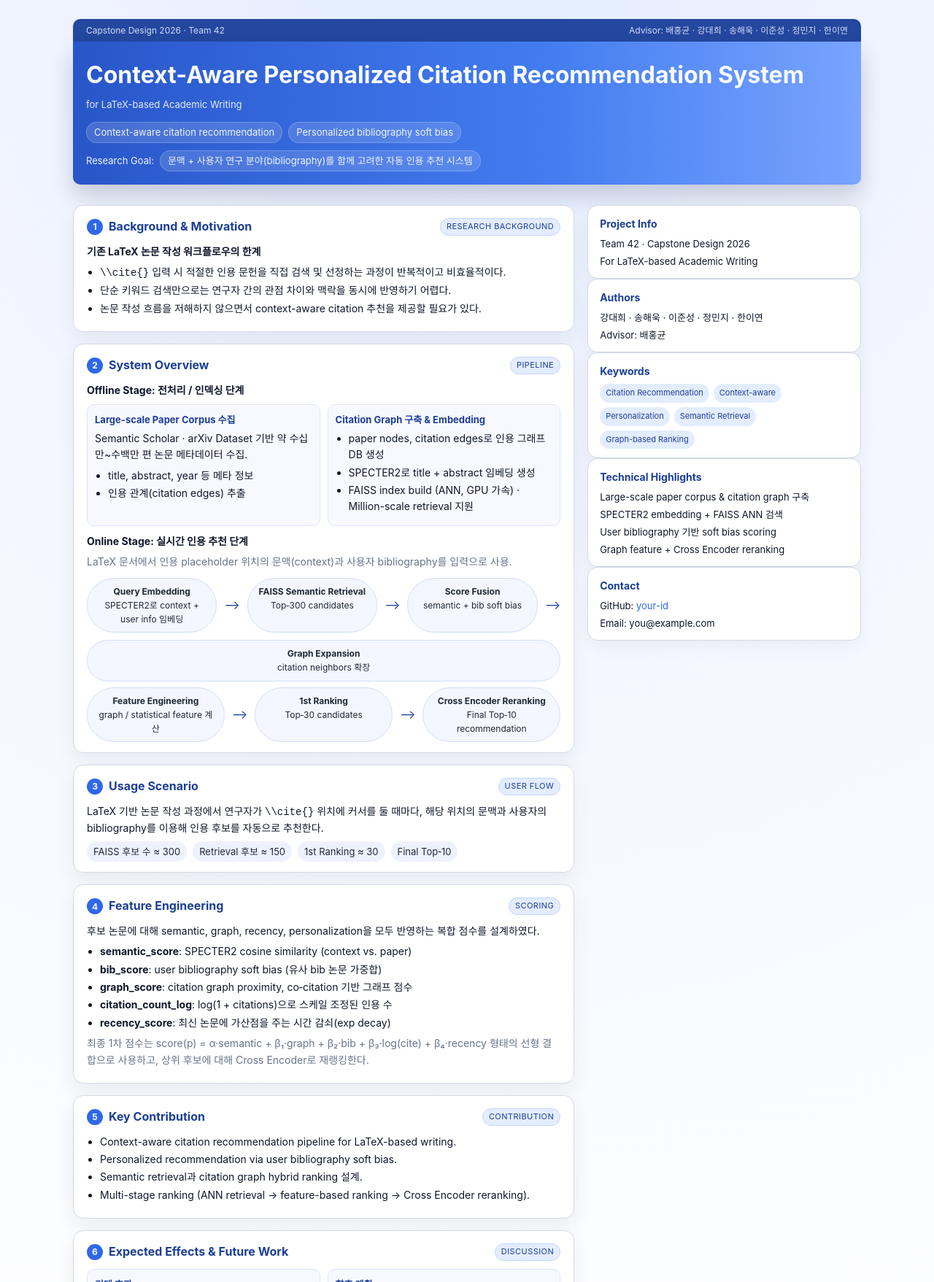
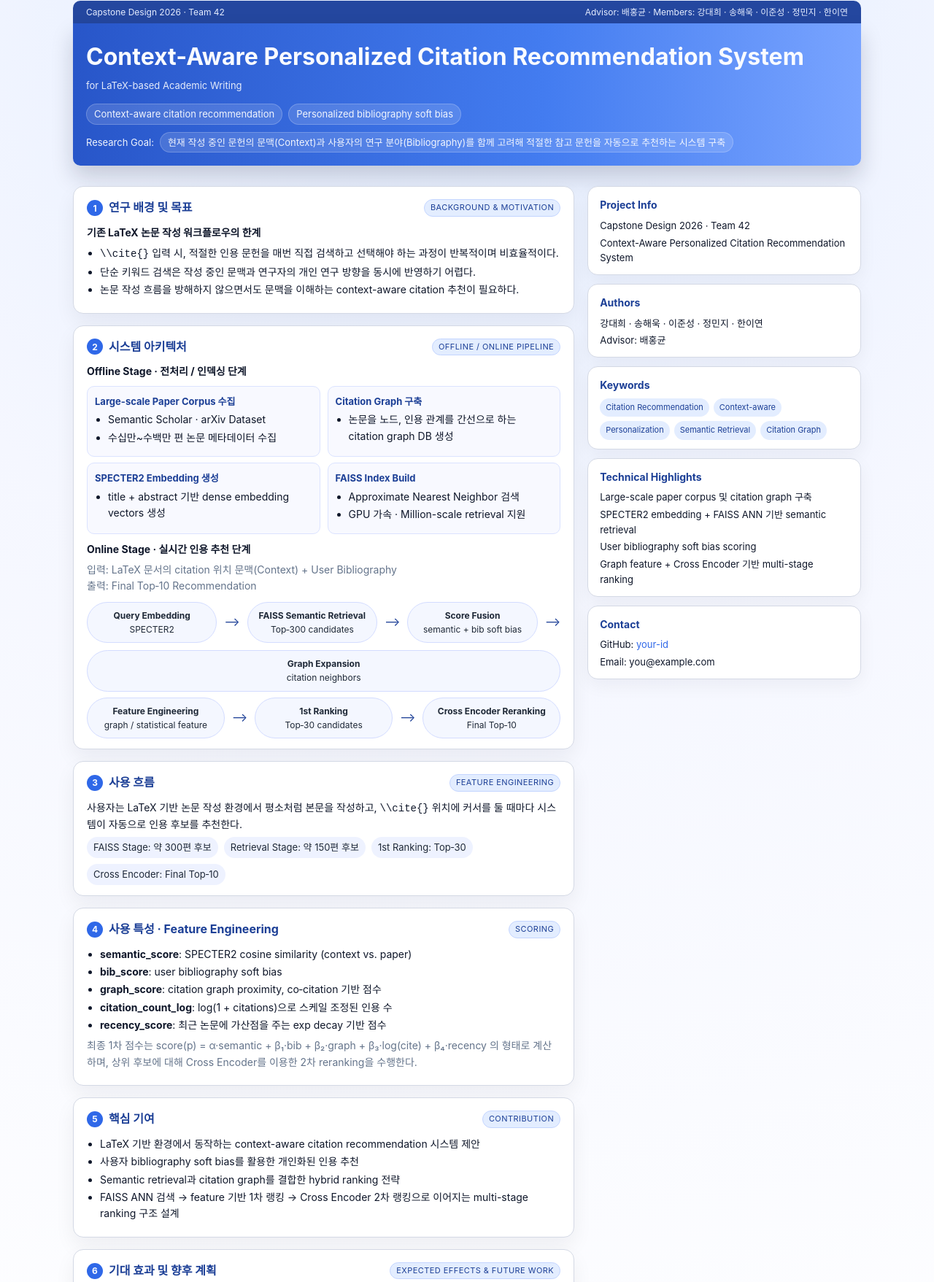
Before and after one commit to minji1217/hello-world, a plain HTML site: page index.html in a window 1280 px wide. Shown: the part 57-1814 px from the top of the page at 73% size. Drawn offline with Linux system fonts and the light colour scheme.

Commit message:
Update index.html

````diff
--- a/index.html
+++ b/index.html
@@ -1,5 +1,4 @@
-아주 잘 보여!
-이제 이 포스터 내용을 그대로 반영한 GitHub Pages용 `index.html`을 만들어 줄게. 아래 코드를 통째로 복붙해서 `index.html`로 저장하면 바로 쓸 수 있어. (화이트-블루톤, 단일 파일, 모바일 대응까지 넣었어.)
+
 
 ```html
 <!DOCTYPE html>
@@ -20,11 +19,7 @@
       --border-soft: #d4d9e5;
     }
 
-    * {
-      box-sizing: border-box;
-      margin: 0;
-      padding: 0;
-    }
+    * { box-sizing: border-box; margin: 0; padding: 0; }
 
     body {
       font-family: -apple-system, BlinkMacSystemFont, "Segoe UI", system-ui, sans-serif;
@@ -33,14 +28,8 @@
       line-height: 1.6;
     }
 
-    a {
-      color: var(--accent);
-      text-decoration: none;
-    }
-
-    a:hover {
-      text-decoration: underline;
-    }
+    a { color: var(--accent); text-decoration: none; }
+    a:hover { text-decoration: underline; }
 
     .page {
       max-width: 1120px;
@@ -48,7 +37,7 @@
       padding: 32px 20px 64px;
     }
 
-    /* Top banner */
+    /* Top banner + header */
     .top-bar {
       background: #24479f;
       color: #e5edff;
@@ -58,10 +47,6 @@
       display: flex;
       justify-content: space-between;
       align-items: center;
-    }
-
-    .top-bar span {
-      opacity: 0.9;
     }
 
     header {
@@ -165,26 +150,15 @@
       letter-spacing: 0.04em;
     }
 
-    .section h3 {
-      font-size: 14px;
-      font-weight: 700;
-      margin-bottom: 6px;
-    }
-
-    .section p {
-      font-size: 14px;
-      margin-bottom: 6px;
-    }
+    .section h3 { font-size: 14px; font-weight: 700; margin-bottom: 6px; }
+    .section p { font-size: 14px; margin-bottom: 6px; }
 
     .section ul {
       font-size: 14px;
       padding-left: 18px;
       margin-bottom: 6px;
     }
-
-    .section ul li + li {
-      margin-top: 2px;
-    }
+    .section ul li + li { margin-top: 2px; }
 
     .note {
       font-size: 12px;
@@ -232,7 +206,6 @@
       border: 1px solid #dbe3ff;
       font-size: 13px;
     }
-
     .box h4 {
       font-size: 13px;
       font-weight: 700;
@@ -255,7 +228,7 @@
       color: #1f2937;
     }
 
-    /* Right column cards */
+    /* Right column */
     .side-card {
       background: var(--bg-card);
       border-radius: 14px;
@@ -263,6 +236,7 @@
       box-shadow: 0 8px 24px rgba(15, 23, 42, 0.05);
       padding: 14px 16px 12px;
       font-size: 13px;
+      margin-bottom: 12px;
     }
 
     .side-title {
@@ -272,14 +246,8 @@
       margin-bottom: 6px;
     }
 
-    .side-card ul {
-      list-style: none;
-      padding-left: 0;
-    }
-
-    .side-card ul li + li {
-      margin-top: 3px;
-    }
+    .side-card ul { list-style: none; padding-left: 0; }
+    .side-card ul li + li { margin-top: 3px; }
 
     .chip-row {
       display: flex;
@@ -319,34 +287,24 @@
     }
 
     @media (max-width: 880px) {
-      main {
-        grid-template-columns: minmax(0, 1fr);
-      }
+      main { grid-template-columns: minmax(0, 1fr); }
     }
 
     @media (max-width: 520px) {
-      .page {
-        padding: 20px 14px 40px;
-      }
-      header {
-        padding: 16px 14px 14px;
-      }
-      .section {
-        padding: 14px 14px 12px;
-      }
-      .side-card {
-        padding: 12px;
-      }
+      .page { padding: 20px 14px 40px; }
+      header { padding: 16px 14px 14px; }
+      .section { padding: 14px 14px 12px; }
+      .side-card { padding: 12px; }
     }
   </style>
 </head>
 <body>
   <div class="page">
 
-    <!-- Top area -->
+    <!-- Top -->
     <div class="top-bar">
       <span>Capstone Design 2026 · Team 42</span>
-      <span>Advisor: 배홍균 · 강대희 · 송해욱 · 이준성 · 정민지 · 한이연</span>
+      <span>Advisor: 배홍균 · Members: 강대희 · 송해욱 · 이준성 · 정민지 · 한이연</span>
     </div>
 
     <header>
@@ -359,28 +317,31 @@
         </div>
         <div>
           <span>Research Goal:</span>
-          <span class="pill">문맥 + 사용자 연구 분야(bibliography)를 함께 고려한 자동 인용 추천 시스템</span>
+          <span class="pill">
+            현재 작성 중인 문헌의 문맥(Context)과 사용자의 연구 분야(Bibliography)를 함께 고려해
+            적절한 참고 문헌을 자동으로 추천하는 시스템 구축
+          </span>
         </div>
       </div>
     </header>
 
     <main>
-      <!-- Left column: main poster sections -->
+      <!-- LEFT: main content -->
       <div>
-        <!-- 1. Background & Motivation -->
+        <!-- 1. Background -->
         <section class="section">
           <div class="section-header">
             <div class="section-title">
               <span class="section-number">1</span>
-              <span>Background &amp; Motivation</span>
+              <span>연구 배경 및 목표</span>
             </div>
-            <span class="section-label">Research Background</span>
+            <span class="section-label">Background &amp; Motivation</span>
           </div>
           <h3>기존 LaTeX 논문 작성 워크플로우의 한계</h3>
           <ul>
-            <li><code>\\cite{}</code> 입력 시 적절한 인용 문헌을 직접 검색 및 선정하는 과정이 반복적이고 비효율적이다.</li>
-            <li>단순 키워드 검색만으로는 연구자 간의 관점 차이와 맥락을 동시에 반영하기 어렵다.</li>
-            <li>논문 작성 흐름을 저해하지 않으면서 context-aware citation 추천을 제공할 필요가 있다.</li>
+            <li><code>\\cite{}</code> 입력 시, 적절한 인용 문헌을 매번 직접 검색하고 선택해야 하는 과정이 반복적이며 비효율적이다.</li>
+            <li>단순 키워드 검색은 작성 중인 문맥과 연구자의 개인 연구 방향을 동시에 반영하기 어렵다.</li>
+            <li>논문 작성 흐름을 방해하지 않으면서도 문맥을 이해하는 context-aware citation 추천이 필요하다.</li>
           </ul>
         </section>
 
@@ -389,37 +350,54 @@
           <div class="section-header">
             <div class="section-title">
               <span class="section-number">2</span>
-              <span>System Overview</span>
+              <span>시스템 아키텍처</span>
             </div>
-            <span class="section-label">Pipeline</span>
+            <span class="section-label">Offline / Online Pipeline</span>
           </div>
-          <h3>Offline Stage: 전처리 / 인덱싱 단계</h3>
+
+          <h3>Offline Stage · 전처리 / 인덱싱 단계</h3>
           <div class="two-col">
             <div class="box">
               <h4>Large-scale Paper Corpus 수집</h4>
-              <p>Semantic Scholar · arXiv Dataset 기반 약 수십만~수백만 편 논문 메타데이터 수집.</p>
               <ul>
-                <li>title, abstract, year 등 메타 정보</li>
-                <li>인용 관계(citation edges) 추출</li>
+                <li>Semantic Scholar · arXiv Dataset</li>
+                <li>수십만~수백만 편 논문 메타데이터 수집</li>
               </ul>
             </div>
             <div class="box">
-              <h4>Citation Graph 구축 &amp; Embedding</h4>
+              <h4>Citation Graph 구축</h4>
               <ul>
-                <li>paper nodes, citation edges로 인용 그래프 DB 생성</li>
-                <li>SPECTER2로 title + abstract 임베딩 생성</li>
-                <li>FAISS index build (ANN, GPU 가속) · Million-scale retrieval 지원</li>
+                <li>논문을 노드, 인용 관계를 간선으로 하는 citation graph DB 생성</li>
               </ul>
             </div>
           </div>
 
-          <h3 style="margin-top:10px;">Online Stage: 실시간 인용 추천 단계</h3>
-          <p class="note">LaTeX 문서에서 인용 placeholder 위치의 문맥(context)과 사용자 bibliography를 입력으로 사용.</p>
+          <div class="two-col">
+            <div class="box">
+              <h4>SPECTER2 Embedding 생성</h4>
+              <ul>
+                <li>title + abstract 기반 dense embedding vectors 생성</li>
+              </ul>
+            </div>
+            <div class="box">
+              <h4>FAISS Index Build</h4>
+              <ul>
+                <li>Approximate Nearest Neighbor 검색</li>
+                <li>GPU 가속 · Million-scale retrieval 지원</li>
+              </ul>
+            </div>
+          </div>
+
+          <h3 style="margin-top:10px;">Online Stage · 실시간 인용 추천 단계</h3>
+          <p class="note">
+            입력: LaTeX 문서의 citation 위치 문맥(Context) + User Bibliography<br/>
+            출력: Final Top‑10 Recommendation
+          </p>
 
           <div class="pipeline-row">
             <div class="pill-block">
               <strong>Query Embedding</strong><br/>
-              SPECTER2로 context + user info 임베딩
+              SPECTER2
             </div>
             <div class="arrow">⟶</div>
             <div class="pill-block">
@@ -434,14 +412,14 @@
             <div class="arrow">⟶</div>
             <div class="pill-block">
               <strong>Graph Expansion</strong><br/>
-              citation neighbors 확장
+              citation neighbors
             </div>
           </div>
 
           <div class="pipeline-row" style="margin-top:8px;">
             <div class="pill-block">
               <strong>Feature Engineering</strong><br/>
-              graph / statistical feature 계산
+              graph / statistical feature
             </div>
             <div class="arrow">⟶</div>
             <div class="pill-block">
@@ -451,7 +429,7 @@
             <div class="arrow">⟶</div>
             <div class="pill-block">
               <strong>Cross Encoder Reranking</strong><br/>
-              Final Top‑10 recommendation
+              Final Top‑10
             </div>
           </div>
         </section>
@@ -461,38 +439,41 @@
           <div class="section-header">
             <div class="section-title">
               <span class="section-number">3</span>
-              <span>Usage Scenario</span>
+              <span>사용 흐름</span>
             </div>
-            <span class="section-label">User Flow</span>
+            <span class="section-label">Feature Engineering</span>
           </div>
-          <p>LaTeX 기반 논문 작성 과정에서 연구자가 <code>\\cite{}</code> 위치에 커서를 둘 때마다, 해당 위치의 문맥과 사용자의 bibliography를 이용해 인용 후보를 자동으로 추천한다.</p>
+          <p>
+            사용자는 LaTeX 기반 논문 작성 환경에서 평소처럼 본문을 작성하고,
+            <code>\\cite{}</code> 위치에 커서를 둘 때마다 시스템이 자동으로 인용 후보를 추천한다.
+          </p>
           <div class="stats-row">
-            <div class="stat-pill">FAISS 후보 수 ≈ 300</div>
-            <div class="stat-pill">Retrieval 후보 ≈ 150</div>
-            <div class="stat-pill">1st Ranking ≈ 30</div>
-            <div class="stat-pill">Final Top‑10</div>
+            <div class="stat-pill">FAISS Stage: 약 300편 후보</div>
+            <div class="stat-pill">Retrieval Stage: 약 150편 후보</div>
+            <div class="stat-pill">1st Ranking: Top‑30</div>
+            <div class="stat-pill">Cross Encoder: Final Top‑10</div>
           </div>
         </section>
 
-        <!-- 4. Feature Engineering -->
+        <!-- 4. Features -->
         <section class="section">
           <div class="section-header">
             <div class="section-title">
               <span class="section-number">4</span>
-              <span>Feature Engineering</span>
+              <span>사용 특성 · Feature Engineering</span>
             </div>
             <span class="section-label">Scoring</span>
           </div>
-          <p>후보 논문에 대해 semantic, graph, recency, personalization을 모두 반영하는 복합 점수를 설계하였다.</p>
           <ul>
             <li><strong>semantic_score</strong>: SPECTER2 cosine similarity (context vs. paper)</li>
-            <li><strong>bib_score</strong>: user bibliography soft bias (유사 bib 논문 가중합)</li>
-            <li><strong>graph_score</strong>: citation graph proximity, co‑citation 기반 그래프 점수</li>
+            <li><strong>bib_score</strong>: user bibliography soft bias</li>
+            <li><strong>graph_score</strong>: citation graph proximity, co‑citation 기반 점수</li>
             <li><strong>citation_count_log</strong>: log(1 + citations)으로 스케일 조정된 인용 수</li>
-            <li><strong>recency_score</strong>: 최신 논문에 가산점을 주는 시간 감쇠(exp decay)</li>
+            <li><strong>recency_score</strong>: 최근 논문에 가산점을 주는 exp decay 기반 점수</li>
           </ul>
           <p class="note">
-            최종 1차 점수는 score(p) = α·semantic + β₁·graph + β₂·bib + β₃·log(cite) + β₄·recency 형태의 선형 결합으로 사용하고, 상위 후보에 대해 Cross Encoder로 재랭킹한다.
+            최종 1차 점수는 score(p) = α·semantic + β₁·bib + β₂·graph + β₃·log(cite) + β₄·recency 의 형태로 계산하며,
+            상위 후보에 대해 Cross Encoder를 이용한 2차 reranking을 수행한다.
           </p>
         </section>
 
@@ -501,55 +482,55 @@
           <div class="section-header">
             <div class="section-title">
               <span class="section-number">5</span>
-              <span>Key Contribution</span>
+              <span>핵심 기여</span>
             </div>
             <span class="section-label">Contribution</span>
           </div>
           <ul>
-            <li>Context-aware citation recommendation pipeline for LaTeX-based writing.</li>
-            <li>Personalized recommendation via user bibliography soft bias.</li>
-            <li>Semantic retrieval과 citation graph hybrid ranking 설계.</li>
-            <li>Multi-stage ranking (ANN retrieval → feature-based ranking → Cross Encoder reranking).</li>
+            <li>LaTeX 기반 환경에서 동작하는 context-aware citation recommendation 시스템 제안</li>
+            <li>사용자 bibliography soft bias를 활용한 개인화된 인용 추천</li>
+            <li>Semantic retrieval과 citation graph를 결합한 hybrid ranking 전략</li>
+            <li>FAISS ANN 검색 → feature 기반 1차 랭킹 → Cross Encoder 2차 랭킹으로 이어지는 multi-stage ranking 구조 설계</li>
           </ul>
         </section>
 
-        <!-- 6. Effects & Future Work -->
+        <!-- 6. Expected Effects -->
         <section class="section">
           <div class="section-header">
             <div class="section-title">
               <span class="section-number">6</span>
-              <span>Expected Effects &amp; Future Work</span>
+              <span>기대 효과 및 향후 계획</span>
             </div>
-            <span class="section-label">Discussion</span>
+            <span class="section-label">Expected Effects &amp; Future Work</span>
           </div>
           <div class="two-col">
             <div class="box">
               <h4>기대 효과</h4>
               <ul>
-                <li>논문 작성 중 인용 검색에 소요되는 시간 감소 및 작업 흐름의 향상.</li>
-                <li>LaTeX 환경에서 자연스럽게 통합된 citation 추천 경험 제공.</li>
-                <li>연구자 개개인의 연구 성향을 반영한 보다 정밀한 인용 추천.</li>
+                <li>논문 작성 중 인용 검색에 소요되는 시간 감소</li>
+                <li>작성 문맥과 연구자 취향을 동시에 반영한 인용 품질 향상</li>
+                <li>LaTeX 워크플로우에 자연스럽게 통합된 인용 추천 경험 제공</li>
               </ul>
             </div>
             <div class="box">
               <h4>향후 계획</h4>
               <ul>
-                <li>실제 연구자들을 대상으로 한 사용자 연구 및 정성 평가.</li>
-                <li>다양한 학문 분야와 다국어 데이터셋으로의 확장.</li>
-                <li>CI/CD를 통한 LaTeX 에디터 플러그인 수준의 배포 및 고도화.</li>
+                <li>실제 연구자 대상 사용자 연구 및 정성 평가 수행</li>
+                <li>다양한 학문 분야와 다국어 데이터셋으로 확장</li>
+                <li>LaTeX 에디터 플러그인 등으로 배포 및 시스템 고도화</li>
               </ul>
             </div>
           </div>
         </section>
       </div>
 
-      <!-- Right column: side information -->
+      <!-- RIGHT: side info -->
       <div>
         <div class="side-card">
           <div class="side-title">Project Info</div>
           <ul>
-            <li>Team 42 · Capstone Design 2026</li>
-            <li>For LaTeX-based Academic Writing</li>
+            <li>Capstone Design 2026 · Team 42</li>
+            <li>Context-Aware Personalized Citation Recommendation System</li>
           </ul>
         </div>
 
@@ -568,17 +549,17 @@
             <span class="chip">Context-aware</span>
             <span class="chip">Personalization</span>
             <span class="chip">Semantic Retrieval</span>
-            <span class="chip">Graph-based Ranking</span>
+            <span class="chip">Citation Graph</span>
           </div>
         </div>
 
         <div class="side-card">
           <div class="side-title">Technical Highlights</div>
           <ul>
-            <li>Large-scale paper corpus &amp; citation graph 구축</li>
-            <li>SPECTER2 embedding + FAISS ANN 검색</li>
-            <li>User bibliography 기반 soft bias scoring</li>
-            <li>Graph feature + Cross Encoder reranking</li>
+            <li>Large-scale paper corpus 및 citation graph 구축</li>
+            <li>SPECTER2 embedding + FAISS ANN 기반 semantic retrieval</li>
+            <li>User bibliography soft bias scoring</li>
+            <li>Graph feature + Cross Encoder 기반 multi-stage ranking</li>
           </ul>
         </div>
 
@@ -602,5 +583,6 @@
 </html>
 ```
 
-바꾸고 싶은 부분(저자 이름, 어드바이저, GitHub 링크, 일부 문장)은 그대로 편집해서 쓰면 된다.
-추가로 섹션을 더 나누거나, 실제 실험 수치가 있으면 “5. Contribution” 아래에 작은 표도 쉽게 넣을 수 있어.
+바꿀 부분:
+- `your-id`, `you@example.com`만 네 정보로 수정하면 바로 공개해도 될 수준이야.
+- 포스터에 실제로 적힌 내용과 조금이라도 다른 문장이 보이면, 그 부분만 텍스트 수정해서 쓰면 된다.
````
